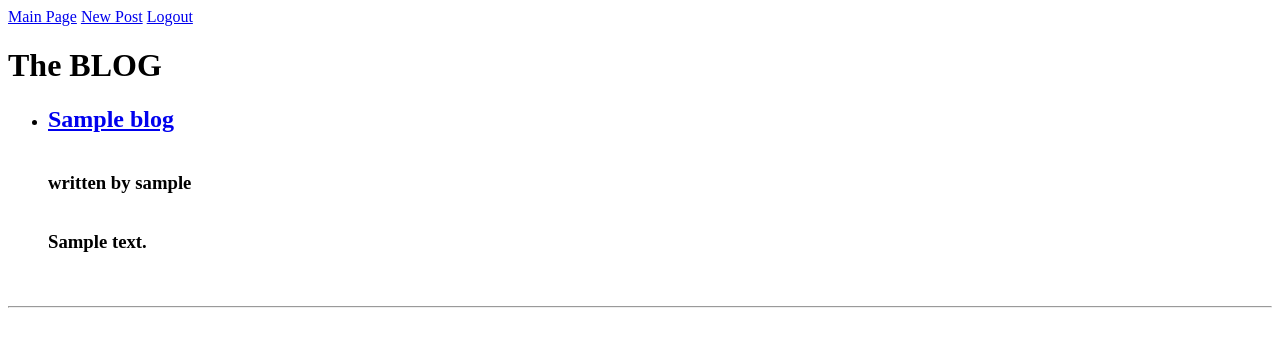
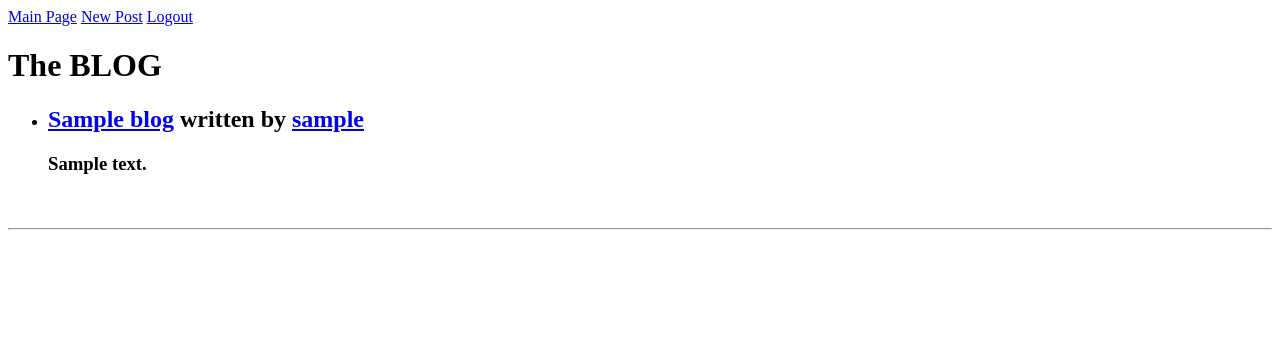
Before and after one commit to Crimzero/blogz, a Flask app: template templates/blog.html in a window 1280 px wide. Shown: the top 347 px of the page. Run offline with Flask 2, Linux system fonts and the light colour scheme; the visitor is signed in with stand-in values (Sample User, id 1); tables that the repository leaves empty hold one stand-in row (values such as "Sample post"); the template is opened without the code that fills it: most values are stand-ins (such as "Sample title", 1, 10 or a date in 2020); data that the repository does not hold is empty.

Commit message:
misc changes

```diff
--- a/main.py
+++ b/main.py
@@ -56,7 +56,7 @@ def require_login():
         return redirect('/login')
 
 @app.route('/')
-# >>>a page for all of the author names.<<<
+
 def index():
     authors = User.query.all()
     return render_template('index.html', title="BLOGZ' Authors", authors=authors)
--- a/templates/blog.html
+++ b/templates/blog.html
@@ -9,8 +9,8 @@
 
         <ul>
             {% for blog in blogs %}
-            <li><h2><a href='./single_blog?id={{blog.id}}'>{{blog.title}}</a> </h2>
-                <h3 style='display: inline-block;'>written by {{blog.author.username}}</h3>
+            <li><h2><a href='./single_blog?id={{blog.id}}'>{{blog.title}}</a> written by <a href='./single_user?id={{blog.author}}'>{{blog.author.username}}</a>
+                </h2>
                 <h3>{{blog.content}}</h3>
                 <form method='POST' action='/delete-blog' style='display: inline-block;'>
                     <input type='hidden' name='id' value='{{blog.id}}' />
--- a/templates/newpost.html
+++ b/templates/newpost.html
@@ -7,9 +7,11 @@
             New blog:
             <input type="text" name='title' value='{{title}}'>
         </label>
-        <input type='submit' value='Post it!' />
+
     </p>
         <textarea rows='5' col='80' name='content' value='{{content}}'></textarea>
+    </p>
+        <input type='submit' value='Post it!' />
     </form>
 
     <hr />
--- a/templates/single_user.html
+++ b/templates/single_user.html
@@ -9,8 +9,8 @@
 
         <ul>
             {% for blog in blogs %}
-            <li><h2><a href='./single_blog?id={{blog.id}}'>{{blog.title}}</a> </h2>
-                <h3 style='display: inline-block;'>written by {{blog.author.username}}</h3>
+            <li><h2><a href='./single_blog?id={{blog.id}}'>{{blog.title}}</a> written by <a href='./single_user?id={{user.id}}'>{{blog.author.username}}</a> </h2>
+
                 <h3>{{blog.content}}</h3>
                 <form method='POST' action='/delete-blog' style='display: inline-block;'>
                     <input type='hidden' name='id' value='{{blog.id}}' />
```
